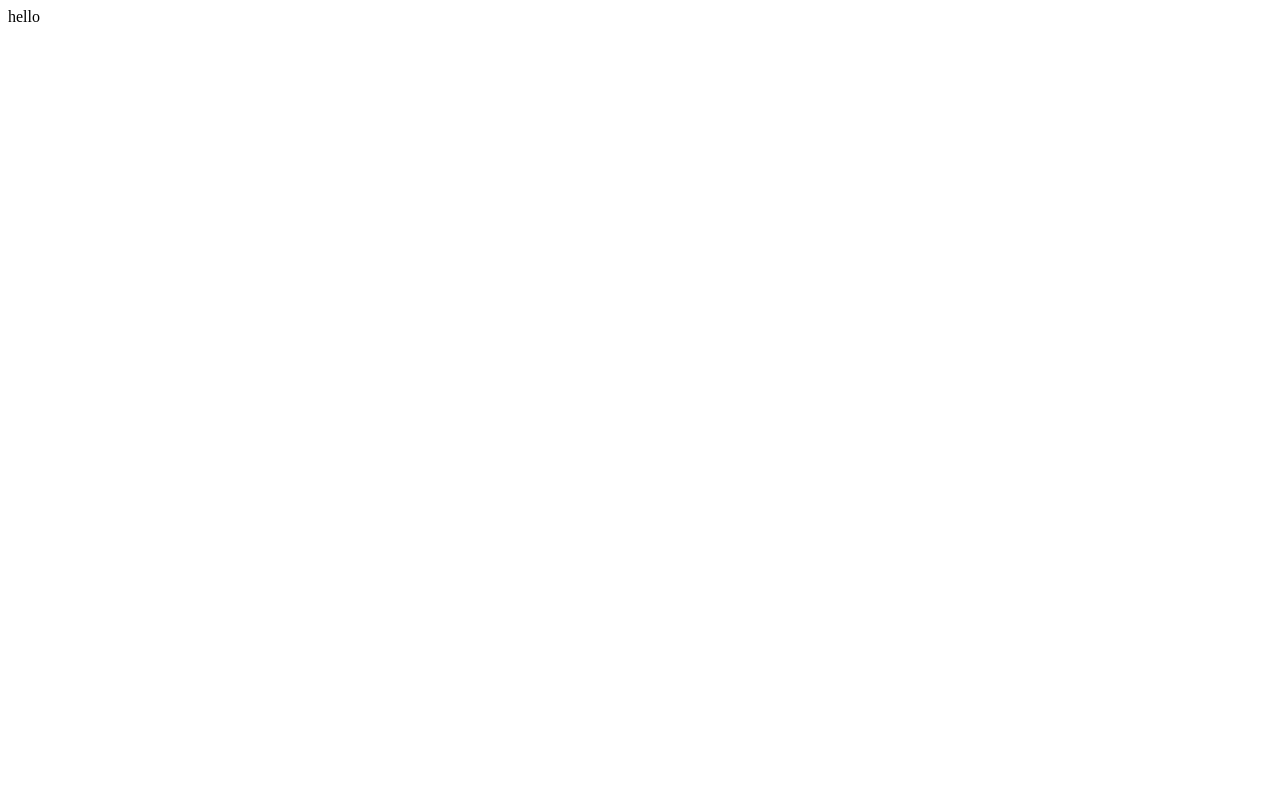
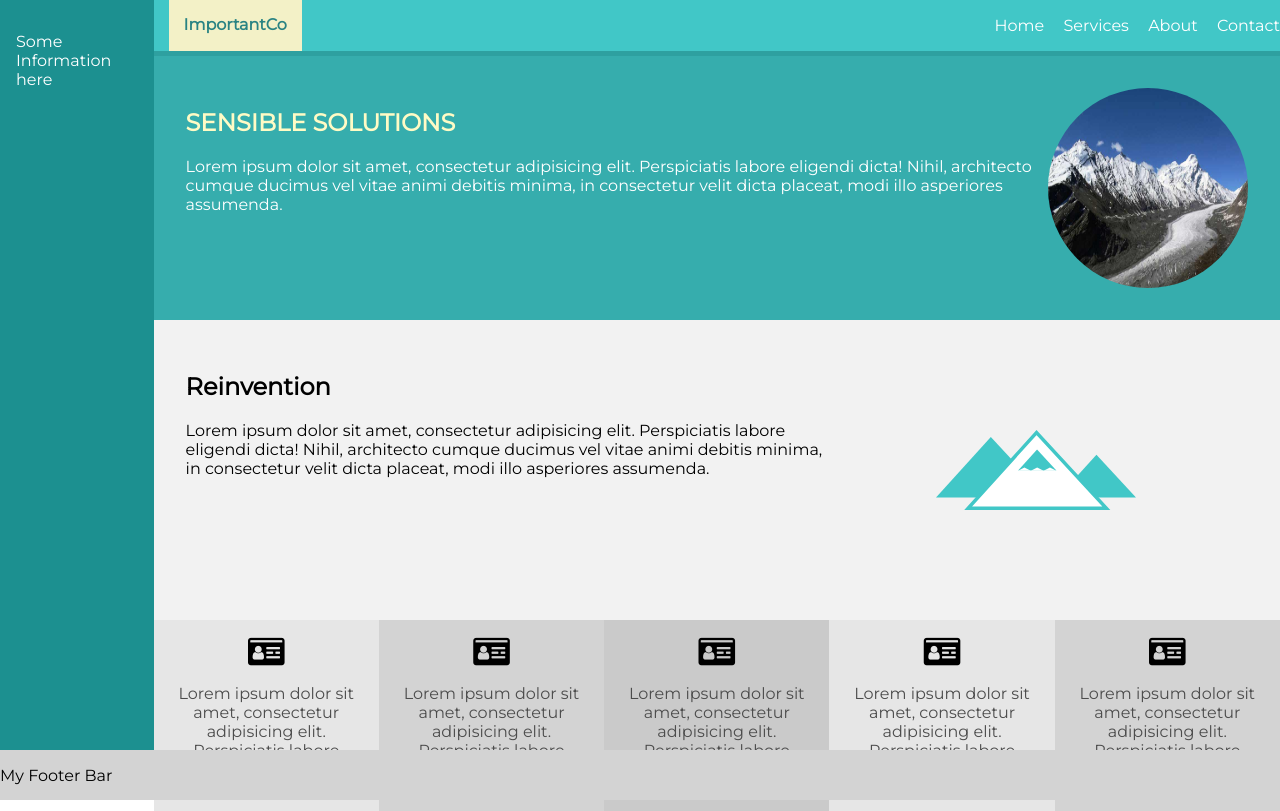
Before and after one commit to EdgarBurelo/CSS-Grid, a website: page index.html in a window 1280 px wide. Drawn offline with Linux system fonts and the light colour scheme.

Commit message:
gird media querys

```diff
--- a/css/main.css
+++ b/css/main.css
@@ -0,0 +1,254 @@
+@import url('https://fonts.googleapis.com/css?family=Montserrat');
+
+body, html { height: 100%; }
+body{
+    margin: 0;
+    font-family: 'Montserrat', 'sans-serif';
+    display: grid;
+    grid-template-rows: auto 50px;
+    grid-template-columns: 12% auto;
+    grid-template-areas:
+        "sidebar right"
+        "footer footer";
+}
+
+a { text-decoration: none; }
+ul { list-style-type: none; float: right; }
+ul li { display: inline; }
+
+ul li a { color: #fff; padding-left: 15px; }
+
+#logo {
+    padding: 15px;
+    margin-left: 15px;
+    background-color: #F3F1C7;
+    color: #298383;
+    text-align: center;
+    font-weight: bold;
+    display: inline-block;
+
+}
+
+header {
+    background-color: #41C7C7;
+    grid-area: head;
+    display: grid;
+    grid-template-columns: [logo-start] fit-content(20%) [nav-start] auto [nav-end];
+}
+
+section#hero {
+    background-color: #36ADAD;
+    padding: 2em;
+    border-top: 5px solid #2EA0A0;
+    grid-area: hero;
+    display: grid;
+    grid-template-columns: repeat(2,auto);
+}
+
+#content h1 {
+    text-transform: uppercase;
+    color: #FFFBC5;
+}
+
+#content {
+    color: #fff;
+}
+
+img {
+    max-width: 100%;
+    background-size: cover;
+    margin: 0 auto;
+}
+
+#mountain {
+    border-radius: 50%;
+    width: 200px;
+    height: 200px;
+}
+
+.sidebar {
+    grid-area: sidebar;
+    background: #1c9090;
+    color: #ffffff;
+    padding: 1em;
+}
+
+.main {
+    grid-area: right;
+    grid-template-rows: 51px fit-content(30%) 40% auto;
+    display: grid;
+    grid-template-areas:
+        "head"
+        "hero"
+        "invention"
+        "features";
+}
+
+footer {
+    grid-area: footer;
+    background: lightgray;
+}
+
+#features {
+    display: grid;
+    grid-template-columns: repeat(5, auto);
+    text-align: center;
+    grid-area: features;
+
+}
+
+#features i {
+    font-size: 2em;
+}
+
+ul#features {
+    margin: 0;
+    padding: 0;
+}
+
+ul#features li {
+    background-color: lightgrey;
+    padding: 1em;
+    align-self: start;
+}
+
+
+ul#features li p {
+    color: #4C4C4C;
+}
+
+ul#features li:nth-child(1) {
+    background-color: #E6E6E6;
+}
+ul#features li:nth-child(2) {
+    background-color: #D3D3D3;
+    align-self: center;
+}
+ul#features li:nth-child(3) {
+    background-color: #CACACA;
+}
+ul#features li:nth-child(4) {
+    background-color: #E6E6E6;
+    align-self: center;
+}
+ul#features li:nth-child(5) {
+    background-color: #D3D3D3;
+}
+
+section#info {
+    background-color: #F2F2F2;
+    padding: 2em;
+    grid-area: invention;
+    display: grid;
+    grid-template-columns: 1.5fr 1fr;
+    align-items: space-around;
+}
+
+#mountain-vector {
+    width: 200px;
+    align-self: center;
+}
+
+@media screen and (max-width: 60em) {
+    .sidebar {
+        display: none;
+    }
+
+    body{
+        grid-template-columns: auto;
+        grid-template-areas:
+            "right"
+            "footer";
+    }
+
+    .main {
+        grid-template-areas:
+            "head"
+            "hero"
+            "features"
+            "invention";
+
+    }
+
+    #features {
+        grid-template-columns: repeat(2, auto);
+        grid-template-rows: repeat(3, auto);
+    }
+
+    ul#features li:nth-child(5) {
+        grid-column: 1 / span 2;
+    }
+
+}
+
+@media screen and (max-width: 40em) {
+    .main {
+        grid-template-rows: auto fit-content(30%) 40% auto;
+    }
+
+    header {
+        grid-template-columns: auto;
+        grid-template-rows: repeat(2, auto);
+    }
+
+    #logo {
+        margin-left: 0;
+    }
+
+    nav ul {
+        float: none;
+        padding: 0; margin: 0;
+        width: 100%;
+    }
+
+    nav ul li a {
+        width: calc(25% - 35px);
+        display: inline-block;
+        font-size: .9em;
+    }
+
+    section#hero, section#info {
+        grid-template-columns: auto;
+        text-align: center;
+    }
+
+    .main {
+        grid-template-areas:
+            "head"
+            "hero"
+            "invention"
+            "features";
+
+    }
+
+    h1, h2 {
+        font-size: 1.2em;
+    }
+
+    #mountain {
+        width: 100px;
+        height: 100px;
+    }
+
+    #content p, #content2 p {
+        font-size: .9em;
+    }
+
+    #features {
+        grid-template-columns: repeat(2, auto);
+        grid-template-rows: repeat(4,auto)
+    }
+
+    ul#features li:nth-child(2), ul#features li:nth-child(1) {
+        grid-column: 1 / span 2;
+    }
+
+    footer {
+        background-color: #41C7C7;
+    }
+
+    footer p {
+        text-align: center;
+        color: #fff;
+    }
+}
--- a/index.html
+++ b/index.html
@@ -4,10 +4,74 @@
     <meta charset="UTF-8">
     <meta name="viewport" content="width=device-width, initial-scale=1.0">
     <meta http-equiv="X-UA-Compatible" content="ie=edge">
+    <link rel="stylesheet" href="https://maxcdn.bootstrapcdn.com/font-awesome/4.7.0/css/font-awesome.min.css">
     <title>Document</title>
     <link rel="stylesheet" href="css/main.css">
 </head>
 <body>
-    hello
+    <div class="sidebar">
+        <p>Some Information here</p>
+    </div>
+    <div class="main">
+        <header>
+            <a href="#" id="logo">ImportantCo</a>
+
+            <nav>
+                <ul>
+                    <li><a href="#">Home</a></li>
+                    <li><a href="#">Services</a></li>
+                    <li><a href="#">About</a></li>
+                    <li><a href="#">Contact</a></li>
+                </ul>
+            </nav>
+
+        </header>
+
+        <section id="hero">
+            <div id="content">
+                <h1>Sensible Solutions</h1>
+                <p>Lorem ipsum dolor sit amet, consectetur adipisicing elit. Perspiciatis labore eligendi dicta! Nihil, architecto cumque ducimus vel vitae animi debitis minima, in consectetur velit dicta placeat, modi illo asperiores assumenda.</p>
+            </div>
+            <img src="images/mountain.jpg" id="mountain" >
+        </section>
+
+        <section id="info">
+            <div id="content2">
+                <h2>Reinvention</h2>
+                <p>Lorem ipsum dolor sit amet, consectetur adipisicing elit. Perspiciatis labore eligendi dicta! Nihil,
+                    architecto cumque ducimus vel vitae animi debitis minima, in consectetur velit dicta placeat, modi illo
+                    asperiores assumenda.</p>
+            </div>
+            <img src="images/vector-mountains.svg" id="mountain-vector">
+        </section>
+
+
+        <ul id="features">
+            <li>
+                <i class="fa fa-id-card" aria-hidden="true"></i>
+                <p>Lorem ipsum dolor sit amet, consectetur adipisicing elit. Perspiciatis labore eligendi dicta!</p>
+            </li>
+            <li>
+                <i class="fa fa-id-card" aria-hidden="true"></i>
+                <p>Lorem ipsum dolor sit amet, consectetur adipisicing elit. Perspiciatis labore eligendi dicta!</p>
+            </li>
+            <li>
+                <i class="fa fa-id-card" aria-hidden="true"></i>
+                <p>Lorem ipsum dolor sit amet, consectetur adipisicing elit. Perspiciatis labore eligendi dicta!</p>
+            </li>
+            <li>
+                <i class="fa fa-id-card" aria-hidden="true"></i>
+                <p>Lorem ipsum dolor sit amet, consectetur adipisicing elit. Perspiciatis labore eligendi dicta!</p>
+            </li>
+            <li>
+                <i class="fa fa-id-card" aria-hidden="true"></i>
+                <p>Lorem ipsum dolor sit amet, consectetur adipisicing elit. Perspiciatis labore eligendi dicta!</p>
+            </li>
+        </ul>
+
+    </div>
+    <footer>
+        <p>My Footer Bar</p>
+    </footer>
 </body>
 </html>
--- a/package.json
+++ b/package.json
@@ -1,5 +1,5 @@
 {
-  "name": "CSS-Grid",
+  "name": "css-grid",
   "version": "1.0.0",
   "description": "",
   "main": "index.js",
```
Also changed, not shown: images/mountain.jpg (added), images/vector-mountains.svg (added).
